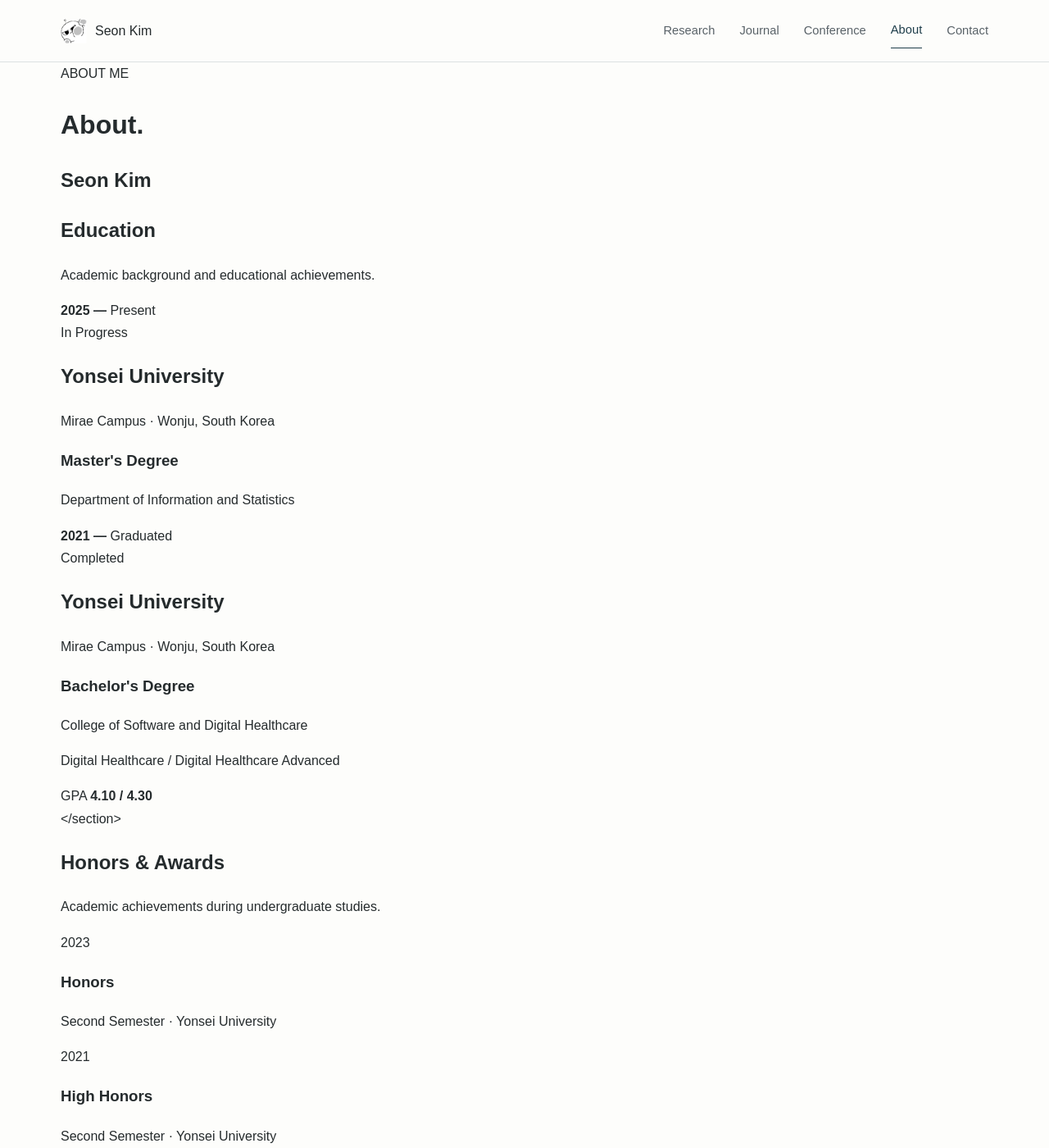
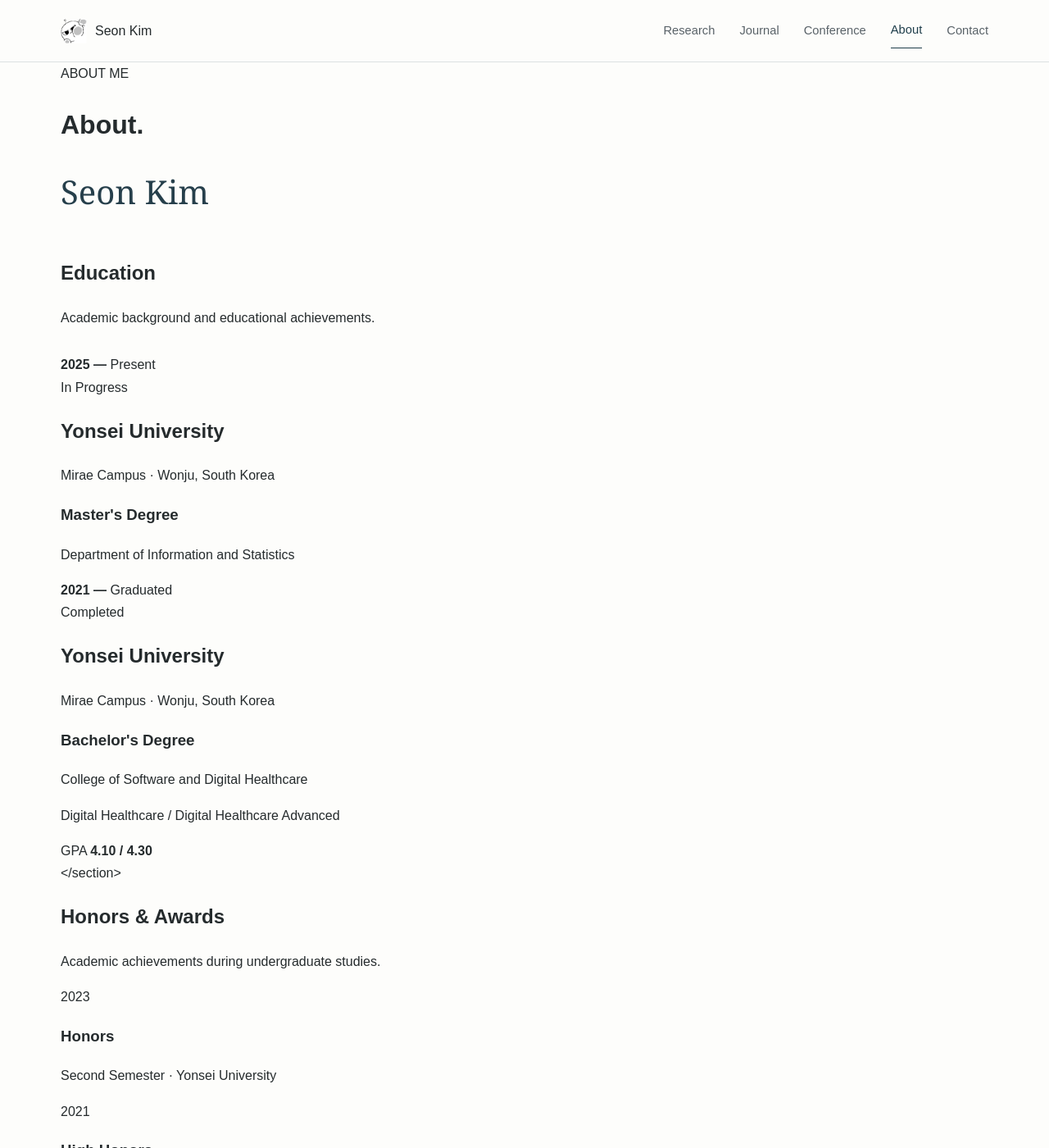
Before and after one commit to KSO012/KSO012.github.io, a Jekyll site: the page built from about.md, in a window 1280 px wide and 1400 px high. Shown: the whole window at 82% size. Built offline with Jekyll 4.4.1, drawn with Linux system fonts in a browser that asks for light colours.

Commit message:
Update style.css

```diff
--- a/assets/style.css
+++ b/assets/style.css
@@ -309,3 +309,36 @@ html {
   line-height: 1.2;
   color: #263f4b;
 }
+
+/* About - Name */
+
+.about-name {
+  margin: 0 0 45px;
+  padding: 0;
+}
+
+.about-name h2 {
+  margin: 0;
+  font-family: Georgia, serif;
+  font-size: 2.5rem;
+  font-weight: 400;
+  color: #263f4b;
+}
+
+/* Education Heading */
+
+.about-name + .about-section-heading {
+  margin-bottom: 30px;
+}
+
+/* Mobile */
+
+@media (max-width: 700px) {
+  .about-name {
+    margin-bottom: 35px;
+  }
+
+  .about-name h2 {
+    font-size: 2rem;
+  }
+}
```
